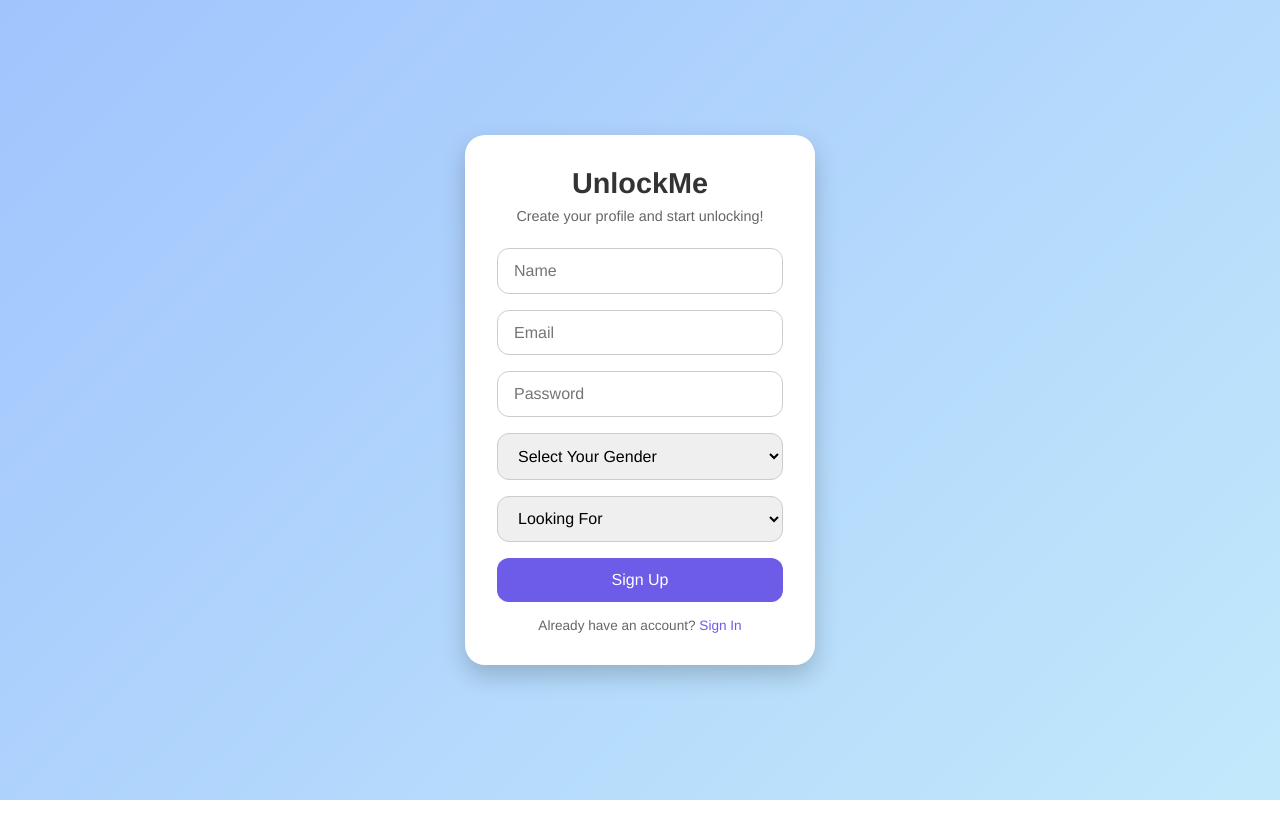
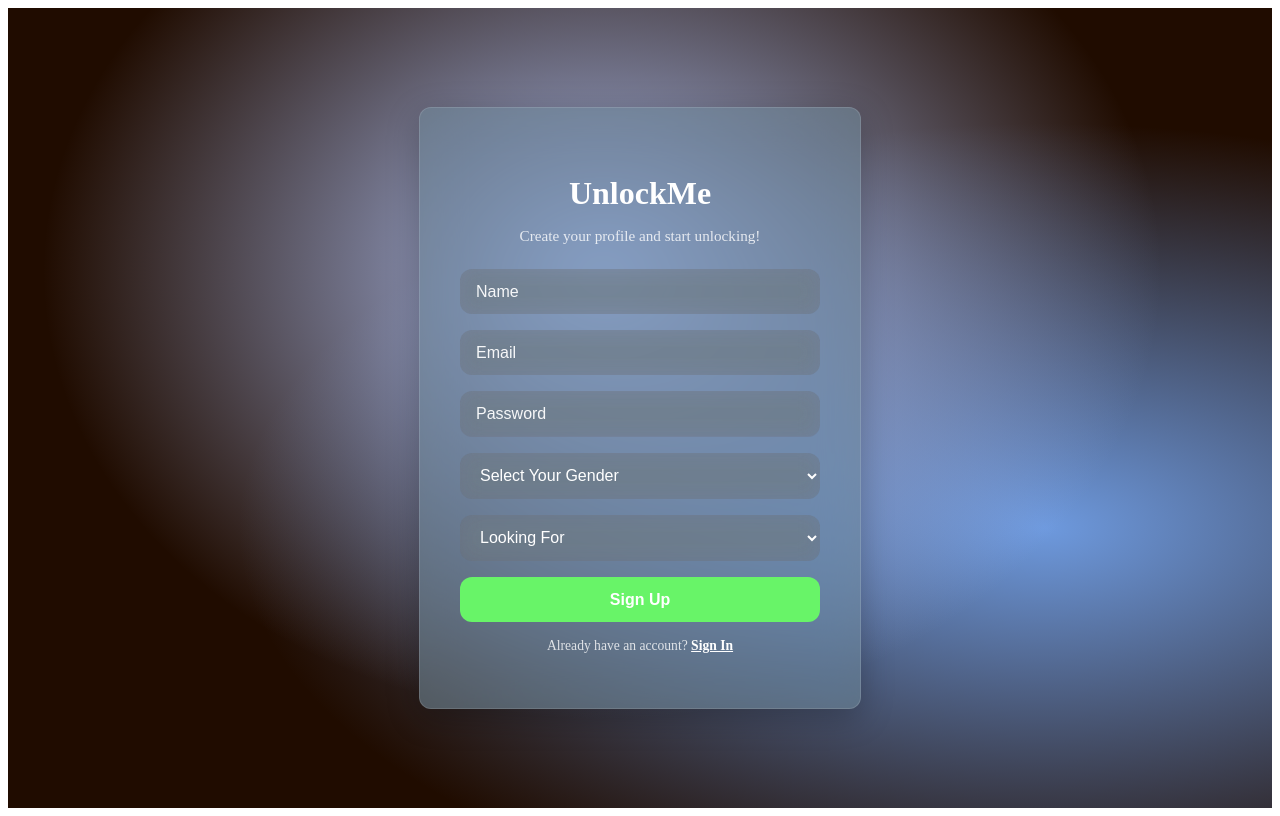
Before and after one commit to MorinoCode/Unlock-Me-Frontend, a React app: page /signup in a window 1280 px wide. Built offline with nearby package versions, Linux system fonts and the light colour scheme; the HTML template or start-up script is replaced by a standard one.

Commit message:
change styles

```diff
--- a/src/pages/signupPage/SignupPage.css
+++ b/src/pages/signupPage/SignupPage.css
@@ -1,82 +1,93 @@
-/* Register page styles for UnlockMe */
-* {
-  box-sizing: border-box;
-  margin: 0;
-  padding: 0;
-  font-family: "Helvetica Neue", Helvetica, Arial, sans-serif;
-}
-
-.register-container {
+.login-page {
     display: flex;
     justify-content: center;
     align-items: center;
     height: 100vh;
-  background: linear-gradient(135deg, #a1c4fd, #c2e9fb);
+    background-color: #200c00;
+    background-image:
+        radial-gradient(at 47% 33%, hsl(224, 74%, 82%) 0, transparent 59%),
+        radial-gradient(at 82% 65%, hsl(216.55, 63%, 65%) 0, transparent 55%);
+    background-size: cover;
 }
 
-.register-card {
-  background-color: #fff;
-  padding: 2rem;
-  border-radius: 20px;
-  box-shadow: 0 10px 25px rgba(0, 0, 0, 0.2);
-  width: 350px;
+.card, .register-card {
+    backdrop-filter: blur(21px) saturate(143%);
+    -webkit-backdrop-filter: blur(21px) saturate(143%);
+    background-color: rgba(111, 135, 148, 0.59);
+    border-radius: 12px;
+    border: 1px solid rgba(255, 255, 255, 0.125);
+    padding: 2.5rem;
+    width: 360px;
     text-align: center;
+    color: #fff;
+    box-shadow: 0 8px 32px rgba(0,0,0,0.25);
 }
 
-.register-title {
-  font-size: 1.8rem;
+.login-title {
+    font-size: 2rem;
     margin-bottom: 0.5rem;
-  color: #333;
-}
-.register-subtitle {
-  font-size: 0.9rem;
-  margin-bottom: 1.5rem;
-  color: #666;
+    font-weight: 700;
 }
 
-.register-form {
+.login-subtitle {
+    font-size: 0.95rem;
+    margin-bottom: 1.5rem;
+    color: rgba(255,255,255,0.8);
+}
+
+.login-form {
     display: flex;
     flex-direction: column;
 }
-.register-input,
-.register-select {
-  padding: 0.8rem 1rem;
+
+.login-input, select {
+    padding: 0.85rem 1rem;
     margin-bottom: 1rem;
     border-radius: 12px;
-  border: 1px solid #ccc;
+    border: none;
+    outline: none;
+    background: rgba(105, 93, 93, 0.2);
+    color: #fff;
     font-size: 1rem;
-}
-.register-input:focus,
-.register-select:focus {
-  border-color: #6c5ce7;
-  outline: none;
-  box-shadow: 0 0 5px rgba(108, 92, 231, 0.5);
+    backdrop-filter: blur(10px);
+    transition: all 0.3s ease;
 }
 
-.register-button {
-  padding: 0.8rem 1rem;
+.login-input::placeholder, select {
+    color: rgba(255, 255, 255, 0.942);
+}
+
+.login-input:focus, select:focus {
+    background: rgba(40, 28, 28, 0.35);
+    box-shadow: 0 0 10px rgba(255,255,255,0.5);
+    transform: scale(1.03);
+}
+
+.login-button {
+    padding: 0.85rem 1rem;
+    border-radius: 12px;
     border: none;
-  border-radius: 12px;
-  background: #6c5ce7;
-  color: white;
+    background: #68f468;
+    color: #fff;
     font-size: 1rem;
+    font-weight: 600;
     cursor: pointer;
     transition: all 0.3s ease;
 }
-.register-button:hover {
-  background: #341f97;
-  transform: scale(1.05);
+
+.login-button:hover {
+    background: #3ef534;
+    transform: scale(1.03);
 }
 
-.register-footer {
+.login-footer {
     margin-top: 1rem;
     font-size: 0.85rem;
-  color: #666;
+    color: rgba(255,255,255,0.8);
 }
-.register-footer a {
-  color: #6c5ce7;
-  text-decoration: none;
-}
-.register-footer a:hover {
+
+.login-footer a {
+    color: #fff;
+    font-weight: 600;
     text-decoration: underline;
 }
--- a/src/pages/signupPage/SignupPage.jsx
+++ b/src/pages/signupPage/SignupPage.jsx
@@ -11,21 +11,22 @@ const SignupPage = () => {
   const handleSubmit = (e) => {
     e.preventDefault();
     console.log("Register submitted:", { name, email, password, gender, lookingFor });
+    // اینجا API register صدا زده میشه
   };
 
   return (
-    <div className="register-container">
-      <div className="register-card">
-        <h2 className="register-title">UnlockMe</h2>
-        <p className="register-subtitle">Create your profile and start unlocking!</p>
-        <form onSubmit={handleSubmit} className="register-form">
+    <div className="login-page">
+      <div className="card register-card">
+        <h2 className="login-title">UnlockMe</h2>
+        <p className="login-subtitle">Create your profile and start unlocking!</p>
+        <form className="login-form" onSubmit={handleSubmit}>
           <input
             type="text"
             placeholder="Name"
             value={name}
             onChange={(e) => setName(e.target.value)}
             required
-            className="register-input"
+            className="login-input"
           />
           <input
             type="email"
@@ -33,7 +34,7 @@ const SignupPage = () => {
             value={email}
             onChange={(e) => setEmail(e.target.value)}
             required
-            className="register-input"
+            className="login-input"
           />
           <input
             type="password"
@@ -41,14 +42,14 @@ const SignupPage = () => {
             value={password}
             onChange={(e) => setPassword(e.target.value)}
             required
-            className="register-input"
+            className="login-input"
           />
 
           <select
             value={gender}
             onChange={(e) => setGender(e.target.value)}
             required
-            className="register-select"
+            className="login-input"
           >
             <option value="">Select Your Gender</option>
             <option value="Female">Female</option>
@@ -60,7 +61,7 @@ const SignupPage = () => {
             value={lookingFor}
             onChange={(e) => setLookingFor(e.target.value)}
             required
-            className="register-select"
+            className="login-input"
           >
             <option value="">Looking For</option>
             <option value="Female">Female</option>
@@ -68,9 +69,9 @@ const SignupPage = () => {
             <option value="Other">Other</option>
           </select>
 
-          <button type="submit" className="register-button">Sign Up</button>
+          <button type="submit" className="login-button">Sign Up</button>
         </form>
-        <div className="register-footer">
+        <div className="login-footer">
           <p>
             Already have an account? <a href="/login">Sign In</a>
           </p>
```
Lines whose indentation alone changed are shown as unchanged.
